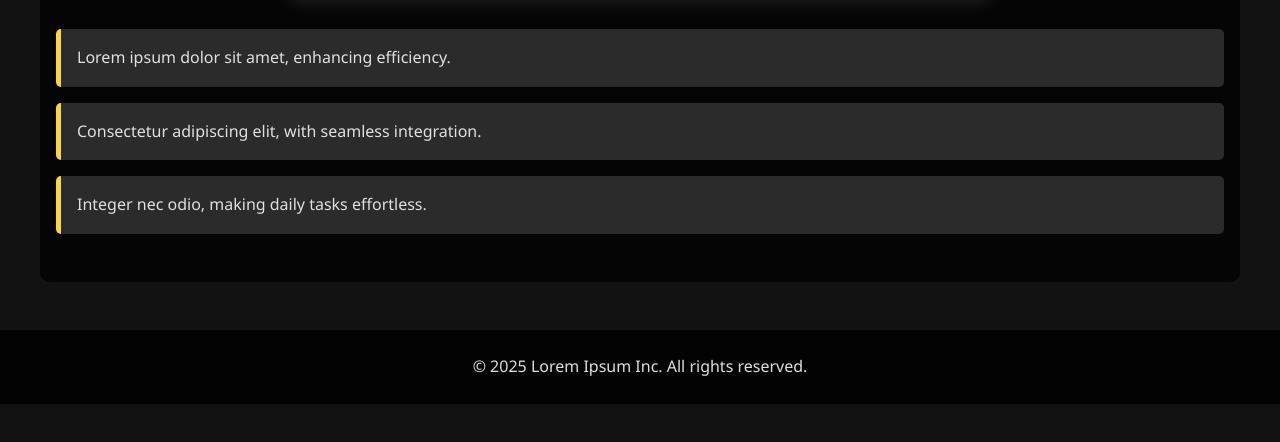
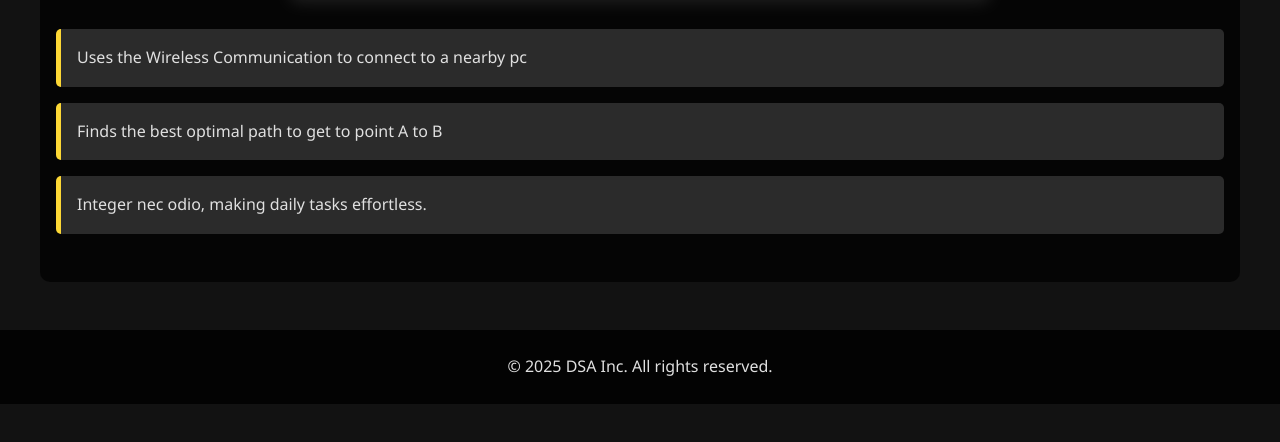
Before and after one commit to Dnl-Rmz/Robotics-Website-Collab, a plain HTML site: page home/features.html in a window 1280 px wide. Shown: the part 214-656 px from the top of the page. Drawn offline with Linux system fonts and the light colour scheme.

Commit message:
Update features.html

```diff
--- a/home/features.html
+++ b/home/features.html
@@ -22,14 +22,14 @@
     <h1>Key Features</h1>
     <img src="images/features.jpg" alt="Features overview" class="lorem-img">
     <ul>
-      <li>Lorem ipsum dolor sit amet, enhancing efficiency.</li>
-      <li>Consectetur adipiscing elit, with seamless integration.</li>
+      <li>Uses the Wireless Communication to connect to a nearby pc</li>
+      <li>Finds the best optimal path to get to point A to B</li>
       <li>Integer nec odio, making daily tasks effortless.</li>
     </ul>
   </main>
 
   <footer>
-    <p>&copy; 2025 Lorem Ipsum Inc. All rights reserved.</p>
+    <p>&copy; 2025 DSA Inc. All rights reserved.</p>
   </footer>
 </body>
 </html>
```
